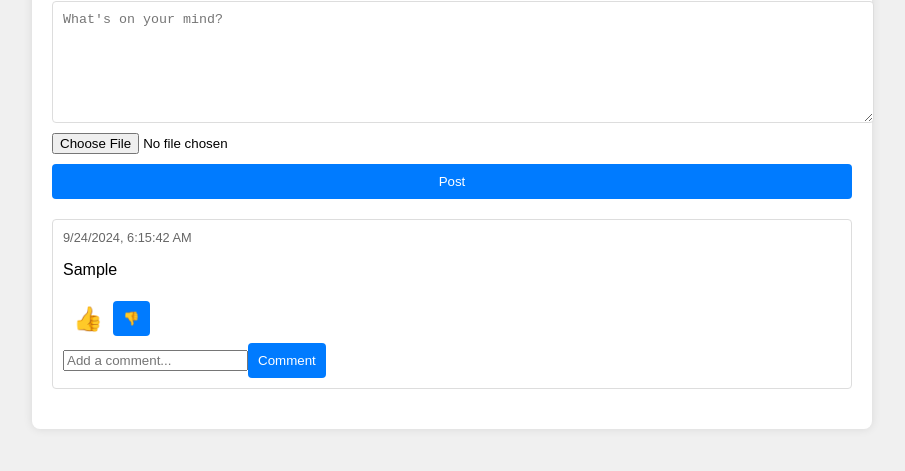
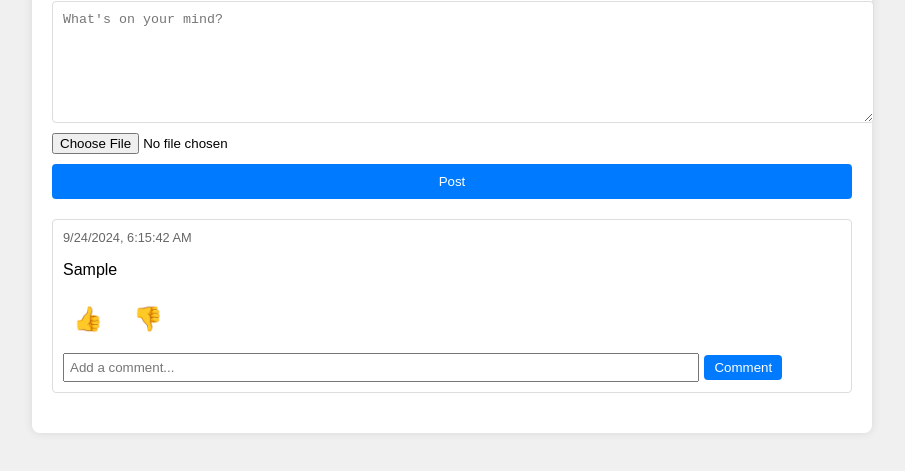
Before and after one commit to bharkavi3003/exp6, a plain HTML site: page Microblog.html in a window 1280 px wide. Both pictures are taken after typing "Sample" into the empty fields and a click on the button "Post". Shown: the part 99-570 px from the top of the page, without its empty margins (188-1093 px from the left). Drawn offline with Linux system fonts and the light colour scheme.

Commit message:
Update Microblog.css

```diff
--- a/Microblog.css
+++ b/Microblog.css
@@ -77,27 +77,34 @@ button:hover {
     margin-top: 10px;
 }
 
-.like-button {
+.like-button, .dislike-button {
     background: none;
     border: none;
     color: #007bff;
     cursor: pointer;
     font-size: 1.5em;
-    transition: color 0.3s ease;
+    margin-right: 10px;
 }
 
-.like-button.liked {
-    color: #ff0000; /* Red color for liked state */
+.comment-section {
+    margin-top: 10px;
 }
 
-.like-text {
-    margin-left: 10px;
-    font-size: 1em;
-    color: #007bff;
-    cursor: pointer;
-    transition: color 0.3s ease;
+.comment-input {
+    width: 80%;
+    padding: 5px;
+    margin-right: 5px;
 }
 
-.like-text.liked {
-    color: #ff0000; /* Red color for liked state */
+.comment-button {
+    padding: 5px 10px;
+    background-color: #007bff;
+    color: #fff;
+    border: none;
+    border-radius: 4px;
+    cursor: pointer;
 }
+
+.comment-item {
+    margin-left: 20px;
+}
```
